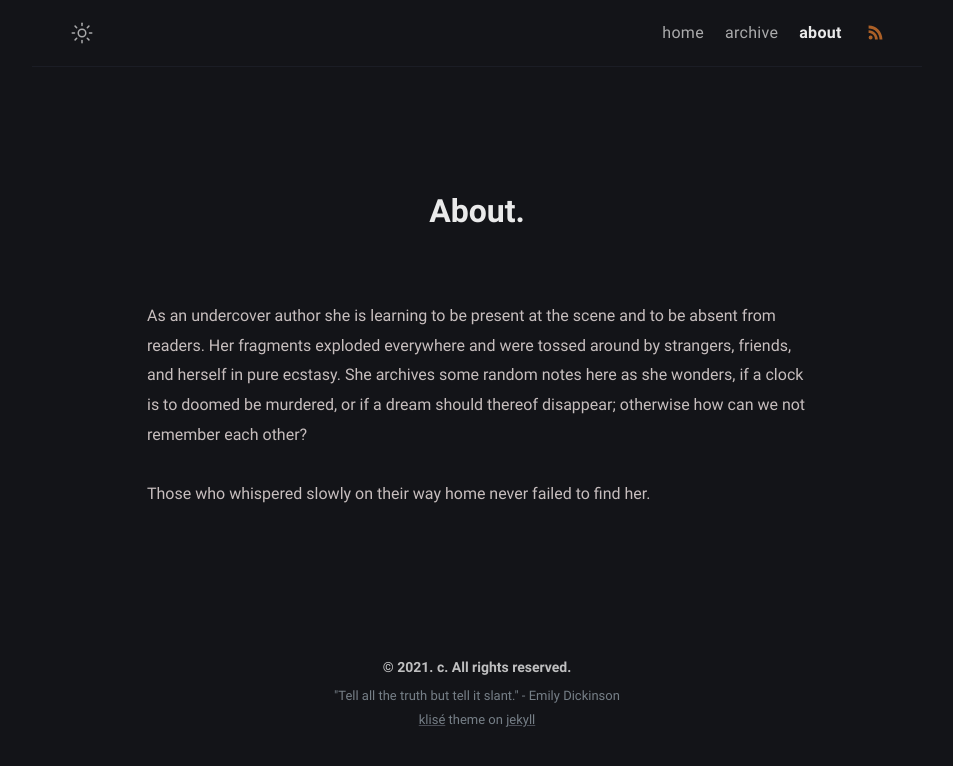
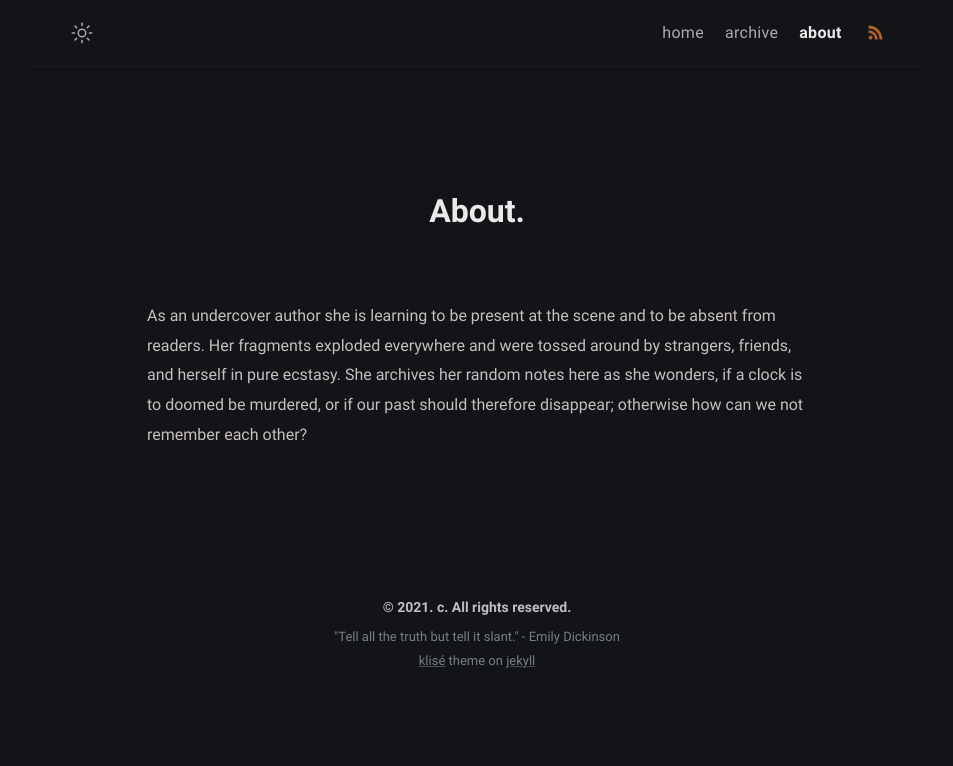
Before and after one commit to yijingch/afistforair.github.io, a Jekyll site: the page built from about.md, in a window 1280 px wide. Shown: the top 766 px of the page, without its empty margins (163-1116 px from the left). Built offline with Jekyll 4.4.1, drawn with Linux system fonts in a browser that asks for light colours.

Commit message:
edit about

```diff
--- a/about.md
+++ b/about.md
@@ -5,6 +5,4 @@ layout: page
 comments: false
 ---
 
-As an undercover author she is learning to be present at the scene and to be absent from readers. Her fragments exploded everywhere and were tossed around by strangers, friends, and herself in pure ecstasy. She archives some random notes here as she wonders, if a clock is to doomed be murdered, or if a dream should thereof disappear; otherwise how can we not remember each other?
-
-Those who whispered slowly on their way home never failed to find her.
+As an undercover author she is learning to be present at the scene and to be absent from readers. Her fragments exploded everywhere and were tossed around by strangers, friends, and herself in pure ecstasy. She archives her random notes here as she wonders, if a clock is to doomed be murdered, or if our past should therefore disappear; otherwise how can we not remember each other?
```
